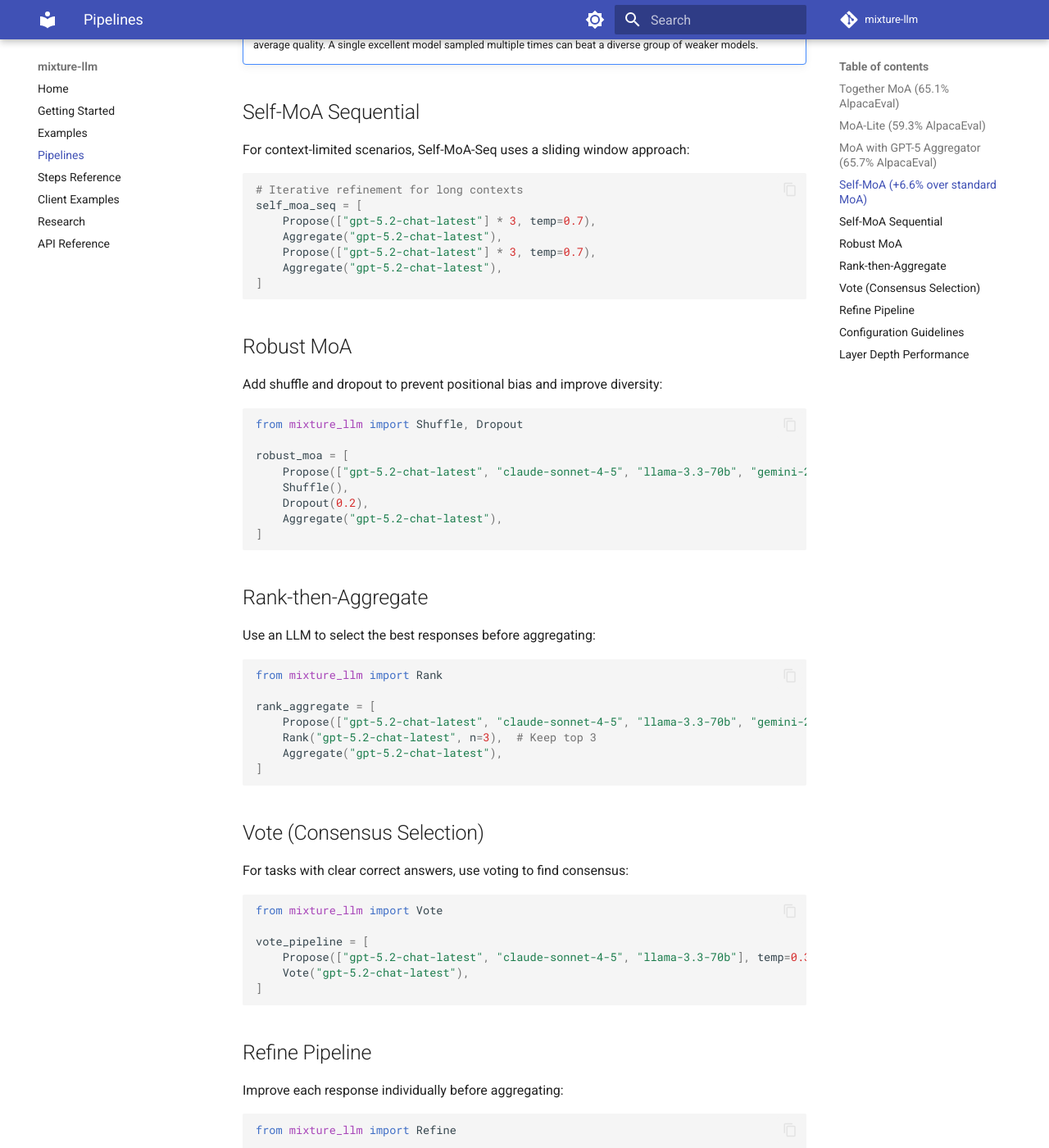
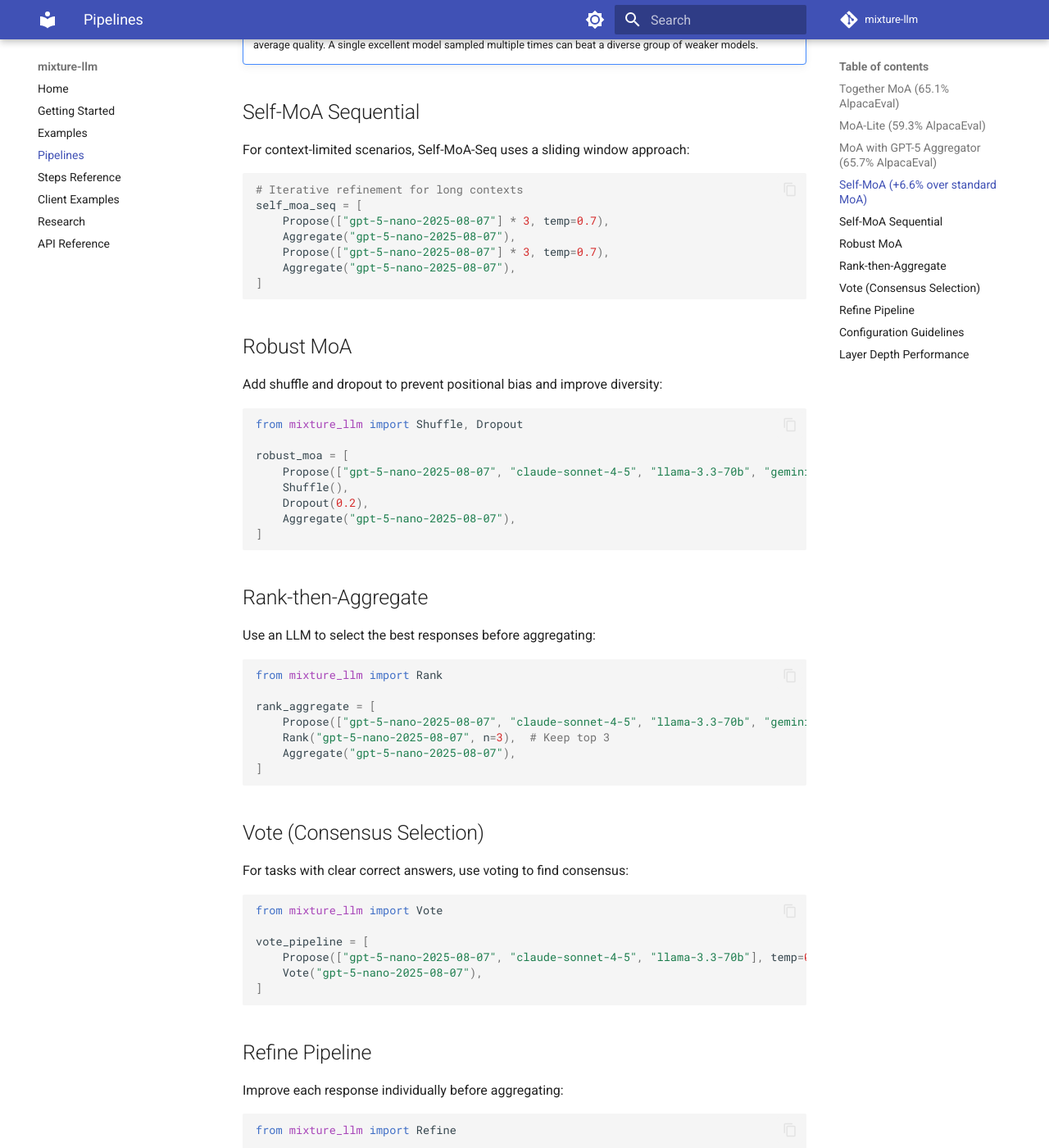
Before and after one commit to leonardosul/mixture-llm, an MkDocs documentation site: the page built from docs/pipelines.md, in a window 1280 px wide and 1400 px high, scrolled down 1853 px. Shown: the whole window at 82% size. Built offline with MkDocs 1.6.1 and Material for MkDocs 9.7.7, drawn with Linux system fonts in a browser that asks for light colours; comment, search, counter and statistics services are not loaded; some of the changed text lies outside the part shown.

Commit message:
fix: use gpt-5-nano-2025-08-07 and simplify client code
Replace all OpenAI model references with gpt-5-nano-2025-08-07 and
revert to simple client code without GPT-5 specific handling
(reasoning_effort, max_completion_tokens, temperature restrictions).

Updated files:
- examples/openai_basic.py, openai_self_moa.py, multi_provider.py
- README.md
- docs/clients.md, examples.md, getting-started.md, pipelines.md, steps.md

````diff
--- a/docs/pipelines.md
+++ b/docs/pipelines.md
@@ -47,14 +47,14 @@ moa_lite = [
 
 ## MoA with GPT-5 Aggregator (65.7% AlpacaEval)
 
-The highest-scoring configuration uses GPT-5.2 as the final aggregator:
+The highest-scoring configuration uses GPT-5 Nano as the final aggregator:
 
 ```python
 moa_gpt5 = [
     Propose(PROPOSERS, temp=0.7, max_tokens=512),
     Synthesize(PROPOSERS, temp=0.7, max_tokens=512),
     Synthesize(PROPOSERS, temp=0.7, max_tokens=512),
-    Aggregate("gpt-5.2-chat-latest"),
+    Aggregate("gpt-5-nano-2025-08-07"),
 ]
 ```
 
@@ -69,8 +69,8 @@ moa_gpt5 = [
 ```python
 # Same model, multiple samples via temperature
 self_moa = [
-    Propose(["gpt-5.2-chat-latest"] * 6, temp=0.7),
-    Aggregate("gpt-5.2-chat-latest"),
+    Propose(["gpt-5-nano-2025-08-07"] * 6, temp=0.7),
+    Aggregate("gpt-5-nano-2025-08-07"),
 ]
 ```
 
@@ -85,10 +85,10 @@ For context-limited scenarios, Self-MoA-Seq uses a sliding window approach:
 ```python
 # Iterative refinement for long contexts
 self_moa_seq = [
-    Propose(["gpt-5.2-chat-latest"] * 3, temp=0.7),
-    Aggregate("gpt-5.2-chat-latest"),
-    Propose(["gpt-5.2-chat-latest"] * 3, temp=0.7),
-    Aggregate("gpt-5.2-chat-latest"),
+    Propose(["gpt-5-nano-2025-08-07"] * 3, temp=0.7),
+    Aggregate("gpt-5-nano-2025-08-07"),
+    Propose(["gpt-5-nano-2025-08-07"] * 3, temp=0.7),
+    Aggregate("gpt-5-nano-2025-08-07"),
 ]
 ```
 
@@ -100,10 +100,10 @@ Add shuffle and dropout to prevent positional bias and improve diversity:
 from mixture_llm import Shuffle, Dropout
 
 robust_moa = [
-    Propose(["gpt-5.2-chat-latest", "claude-sonnet-4-5", "llama-3.3-70b", "gemini-2.5-flash"]),
+    Propose(["gpt-5-nano-2025-08-07", "claude-sonnet-4-5", "llama-3.3-70b", "gemini-2.5-flash"]),
     Shuffle(),
     Dropout(0.2),
-    Aggregate("gpt-5.2-chat-latest"),
+    Aggregate("gpt-5-nano-2025-08-07"),
 ]
 ```
 
@@ -115,9 +115,9 @@ Use an LLM to select the best responses before aggregating:
 from mixture_llm import Rank
 
 rank_aggregate = [
-    Propose(["gpt-5.2-chat-latest", "claude-sonnet-4-5", "llama-3.3-70b", "gemini-2.5-flash", "gpt-4.1-mini"]),
-    Rank("gpt-5.2-chat-latest", n=3),  # Keep top 3
-    Aggregate("gpt-5.2-chat-latest"),
+    Propose(["gpt-5-nano-2025-08-07", "claude-sonnet-4-5", "llama-3.3-70b", "gemini-2.5-flash", "gpt-5-nano-2025-08-07"]),
+    Rank("gpt-5-nano-2025-08-07", n=3),  # Keep top 3
+    Aggregate("gpt-5-nano-2025-08-07"),
 ]
 ```
 
@@ -129,8 +129,8 @@ For tasks with clear correct answers, use voting to find consensus:
 from mixture_llm import Vote
 
 vote_pipeline = [
-    Propose(["gpt-5.2-chat-latest", "claude-sonnet-4-5", "llama-3.3-70b"], temp=0.3),
-    Vote("gpt-5.2-chat-latest"),
+    Propose(["gpt-5-nano-2025-08-07", "claude-sonnet-4-5", "llama-3.3-70b"], temp=0.3),
+    Vote("gpt-5-nano-2025-08-07"),
 ]
 ```
 
@@ -142,9 +142,9 @@ Improve each response individually before aggregating:
 from mixture_llm import Refine
 
 refine_pipeline = [
-    Propose(["gpt-4.1-mini", "claude-haiku-4", "llama-3.1-8b"]),
-    Refine(["gpt-5.2-chat-latest"]),  # GPT-5.2 improves each response
-    Aggregate("gpt-5.2-chat-latest"),
+    Propose(["gpt-5-nano-2025-08-07", "claude-haiku-4", "llama-3.1-8b"]),
+    Refine(["gpt-5-nano-2025-08-07"]),  # GPT-5 Nano improves each response
+    Aggregate("gpt-5-nano-2025-08-07"),
 ]
 ```
 
````
Also changed, not shown: README.md (+12 -14 lines), docs/clients.md (+7 -11 lines), docs/examples.md (+6 -6 lines), docs/getting-started.md (+10 -13 lines), docs/steps.md (+10 -10 lines), 3 other files.
